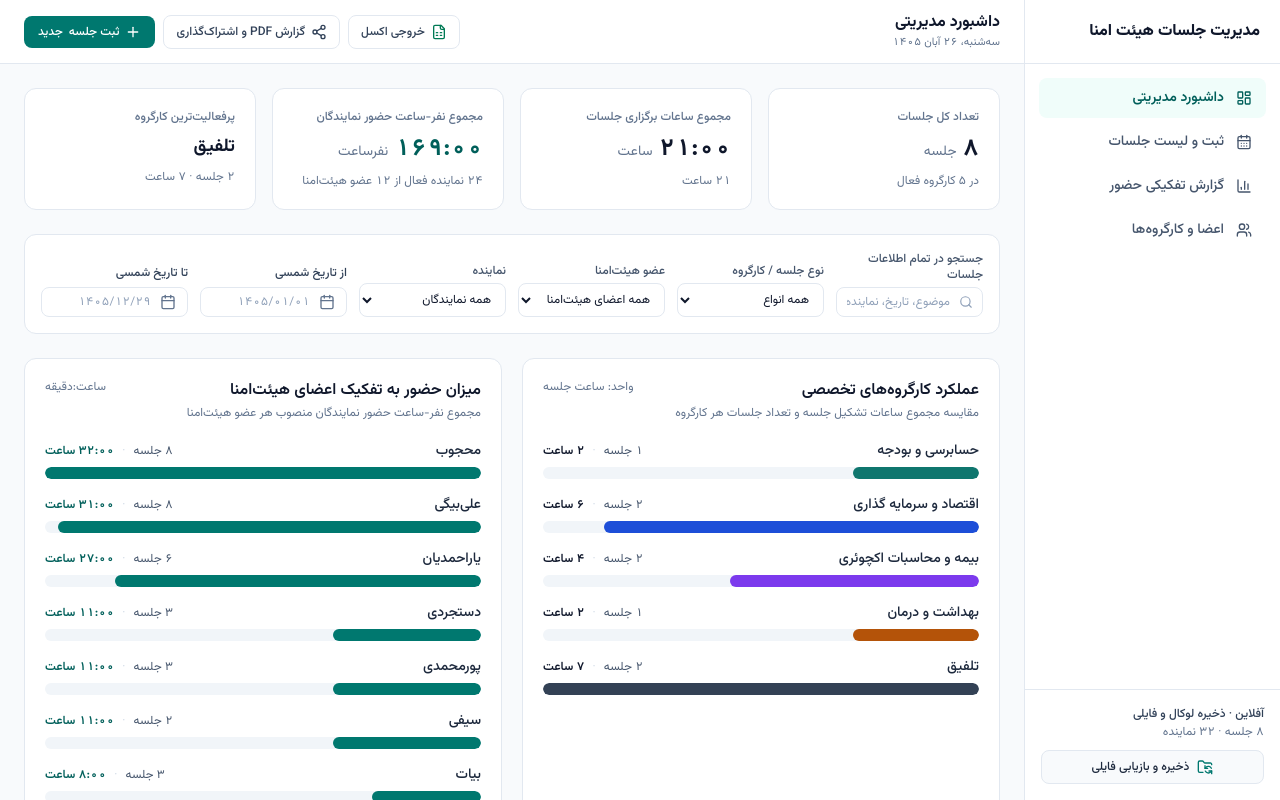
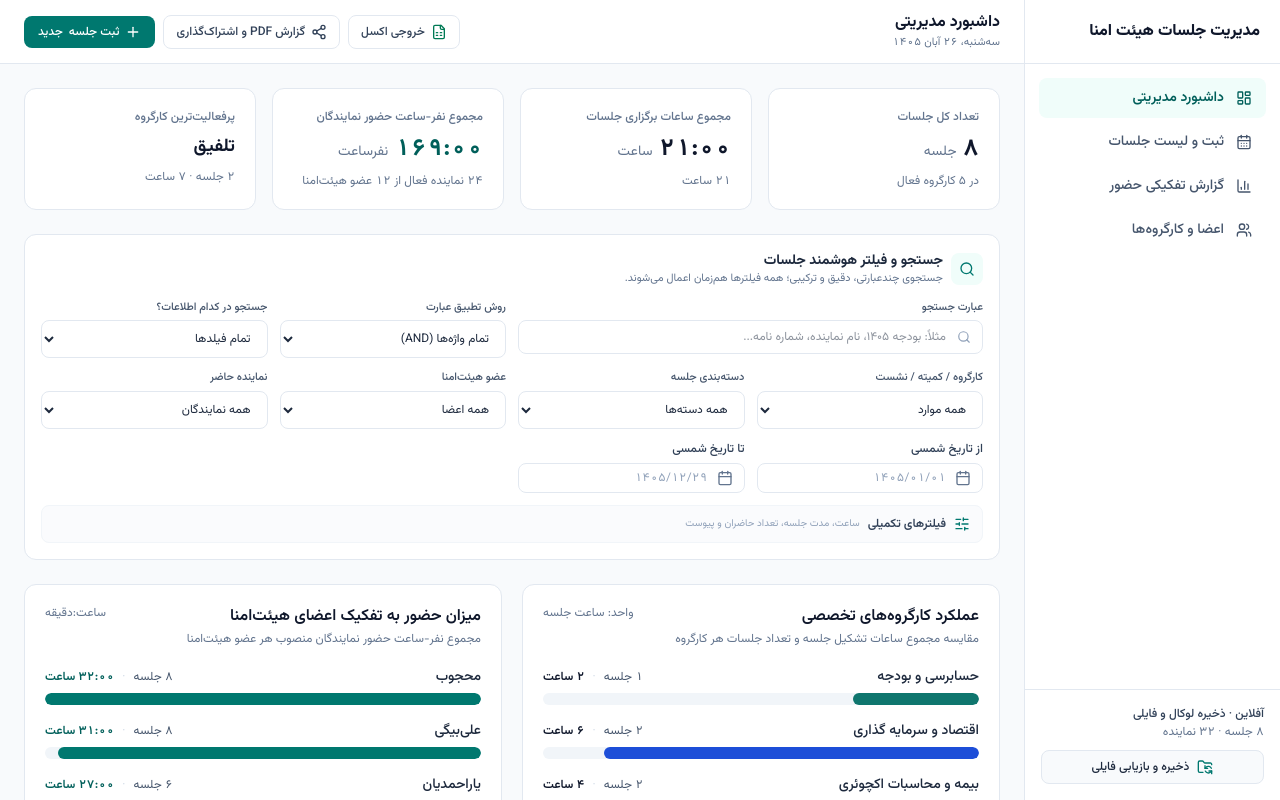
Before and after one commit to husseinmilad/j_heyatomana, a React (Vite) app: page / in a window 1280 px wide. Shown: the top 800 px of the page. Built offline with nearby package versions, Linux system fonts and the light colour scheme.

Commit message:
Redesign advanced search and filter interface

```diff
--- a/src/components/FilterBar.tsx
+++ b/src/components/FilterBar.tsx
@@ -1,6 +1,7 @@
 import React from 'react';
-import { RotateCcw, Search } from 'lucide-react';
+import { RotateCcw, Search, SlidersHorizontal } from 'lucide-react';
 import {
+  Committee,
   CommitteeId,
   FilterState,
   Representative,
@@ -14,15 +15,27 @@ interface FilterBarProps {
   onChange: (next: FilterState) => void;
   trustees: Trustee[];
   representatives: Representative[];
+  committees?: Committee[];
+  scopeLabel?: string;
 }
 
 export const DEFAULT_FILTERS: FilterState = {
   searchQuery: '',
+  searchMode: 'all',
+  searchField: 'all',
   committeeId: 'all',
+  committeeCategory: 'all',
   trusteeId: 'all',
   representativeId: 'all',
   dateFrom: '',
   dateTo: '',
+  startTimeFrom: '',
+  startTimeTo: '',
+  minDuration: '',
+  maxDuration: '',
+  minAttendees: '',
+  maxAttendees: '',
+  attachmentStatus: 'all',
 };
 
 export const FilterBar: React.FC<FilterBarProps> = ({
@@ -30,158 +43,75 @@ export const FilterBar: React.FC<FilterBarProps> = ({
   onChange,
   trustees,
   representatives,
+  committees = COMMITTEES,
+  scopeLabel = 'جلسات',
 }) => {
-  const hasActiveFilters =
-    filters.searchQuery !== '' ||
-    filters.committeeId !== 'all' ||
-    filters.trusteeId !== 'all' ||
-    filters.representativeId !== 'all' ||
-    filters.dateFrom !== '' ||
-    filters.dateTo !== '';
+  const patch = (values: Partial<FilterState>) => onChange({ ...DEFAULT_FILTERS, ...filters, ...values });
+  const normalized = { ...DEFAULT_FILTERS, ...filters };
+  const hasActiveFilters = Object.entries(normalized).some(([key, value]) => {
+    const defaultValue = DEFAULT_FILTERS[key as keyof FilterState];
+    return value !== defaultValue && value !== '' && value !== undefined;
+  });
+
+  const inputClass = 'w-full rounded-lg border border-slate-200 bg-white px-3 py-2 text-xs text-slate-800 outline-none focus:border-teal-600 focus:ring-2 focus:ring-teal-600/15';
+  const labelClass = 'mb-1 block text-[11px] font-medium text-slate-600';
 
   return (
-    <div className="rounded-xl border border-slate-200 bg-white p-4">
-      <div className="grid grid-cols-1 sm:grid-cols-2 lg:grid-cols-12 gap-3 items-end">
-        {/* Search */}
-        <div className="lg:col-span-2">
-          <label
-            htmlFor="filter-search"
-            className="block text-xs font-medium text-slate-600 mb-1"
-          >
-            جستجو در تمام اطلاعات جلسات
-          </label>
-          <div className="relative">
-            <input
-              id="filter-search"
-              type="text"
-              value={filters.searchQuery}
-              onChange={(e) =>
-                onChange({ ...filters, searchQuery: e.target.value })
-              }
-              placeholder="موضوع، تاریخ، نماینده، شماره نامه..."
-              className="w-full rounded-lg border border-slate-200 bg-white pr-8 pl-2.5 py-1.5 text-xs text-slate-900 placeholder:text-slate-400 focus:outline-none focus:ring-2 focus:ring-teal-600/20 focus:border-teal-700"
-            />
-            <Search className="w-3.5 h-3.5 text-slate-400 absolute right-2.5 top-1/2 -translate-y-1/2 pointer-events-none" />
+    <section className="rounded-xl border border-slate-200 bg-white p-4 space-y-3" aria-label={`جستجو و فیلتر ${scopeLabel}`}>
+      <div className="flex flex-wrap items-center justify-between gap-2">
+        <div className="flex items-center gap-2">
+          <div className="rounded-lg bg-teal-50 p-2 text-teal-700"><Search className="h-4 w-4" /></div>
+          <div>
+            <h3 className="text-sm font-bold text-slate-800">جستجو و فیلتر هوشمند {scopeLabel}</h3>
+            <p className="text-[11px] text-slate-500">جستجوی چندعبارتی، دقیق و ترکیبی؛ همه فیلترها هم‌زمان اعمال می‌شوند.</p>
           </div>
         </div>
+        {hasActiveFilters && <button type="button" onClick={() => onChange(DEFAULT_FILTERS)} className="inline-flex items-center gap-1.5 rounded-lg px-3 py-2 text-xs font-medium text-slate-600 hover:bg-slate-100"><RotateCcw className="h-3.5 w-3.5" />پاک‌کردن فیلترها</button>}
+      </div>
 
-        {/* Committee */}
-        <div className="lg:col-span-2">
-          <label
-            htmlFor="filter-committee"
-            className="block text-xs font-medium text-slate-600 mb-1"
-          >
-            نوع جلسه / کارگروه
-          </label>
-          <select
-            id="filter-committee"
-            value={filters.committeeId}
-            onChange={(e) =>
-              onChange({
-                ...filters,
-                committeeId: e.target.value as CommitteeId | 'all',
-              })
-            }
-            className="w-full rounded-lg border border-slate-200 bg-white px-2.5 py-1.5 text-xs text-slate-900 focus:outline-none focus:ring-2 focus:ring-teal-600/20 focus:border-teal-700"
-          >
-            <option value="all">همه انواع</option>
-            {COMMITTEES.map((c) => (
-              <option key={c.id} value={c.id}>
-                {c.name}
-              </option>
-            ))}
+      <div className="grid grid-cols-1 gap-3 md:grid-cols-12">
+        <div className="md:col-span-6">
+          <label htmlFor="filter-search" className={labelClass}>عبارت جستجو</label>
+          <div className="relative">
+            <input id="filter-search" type="search" autoComplete="off" value={normalized.searchQuery} onChange={(e) => patch({ searchQuery: e.target.value })} placeholder="مثلاً: بودجه ۱۴۰۵، نام نماینده، شماره نامه..." className={`${inputClass} pr-9`} />
+            <Search className="pointer-events-none absolute right-3 top-1/2 h-3.5 w-3.5 -translate-y-1/2 text-slate-400" />
+          </div>
+        </div>
+        <div className="md:col-span-3">
+          <label htmlFor="filter-search-mode" className={labelClass}>روش تطبیق عبارت</label>
+          <select id="filter-search-mode" value={normalized.searchMode} onChange={(e) => patch({ searchMode: e.target.value as FilterState['searchMode'] })} className={inputClass}>
+            <option value="all">تمام واژه‌ها (AND)</option><option value="any">حداقل یکی از واژه‌ها (OR)</option><option value="exact">عبارت دقیق</option>
           </select>
         </div>
-
-        {/* Trustee */}
-        <div className="lg:col-span-2">
-          <label
-            htmlFor="filter-trustee"
-            className="block text-xs font-medium text-slate-600 mb-1"
-          >
-            عضو هیئت‌امنا
-          </label>
-          <select
-            id="filter-trustee"
-            value={filters.trusteeId}
-            onChange={(e) =>
-              onChange({ ...filters, trusteeId: e.target.value })
-            }
-            className="w-full rounded-lg border border-slate-200 bg-white px-2.5 py-1.5 text-xs text-slate-900 focus:outline-none focus:ring-2 focus:ring-teal-600/20 focus:border-teal-700"
-          >
-            <option value="all">همه اعضای هیئت‌امنا</option>
-            {trustees.map((t) => (
-              <option key={t.id} value={t.id}>
-                {t.fullName}
-              </option>
-            ))}
+        <div className="md:col-span-3">
+          <label htmlFor="filter-search-field" className={labelClass}>جستجو در کدام اطلاعات؟</label>
+          <select id="filter-search-field" value={normalized.searchField} onChange={(e) => patch({ searchField: e.target.value as FilterState['searchField'] })} className={inputClass}>
+            <option value="all">تمام فیلدها</option><option value="topic">موضوع جلسه</option><option value="summary">متن گزارش</option><option value="people">اعضا و نمایندگان</option><option value="committee">کارگروه / نوع جلسه</option><option value="letter">شماره نامه</option><option value="attachment">نام پیوست</option><option value="date">تاریخ</option><option value="time">ساعت برگزاری</option>
           </select>
-        </div>
-
-        {/* Representative */}
-        <div className="lg:col-span-2">
-          <label
-            htmlFor="filter-rep"
-            className="block text-xs font-medium text-slate-600 mb-1"
-          >
-            نماینده
-          </label>
-          <select
-            id="filter-rep"
-            value={filters.representativeId}
-            onChange={(e) =>
-              onChange({ ...filters, representativeId: e.target.value })
-            }
-            className="w-full rounded-lg border border-slate-200 bg-white px-2.5 py-1.5 text-xs text-slate-900 focus:outline-none focus:ring-2 focus:ring-teal-600/20 focus:border-teal-700"
-          >
-            <option value="all">همه نمایندگان</option>
-            {representatives.map((r) => (
-              <option key={r.id} value={r.id}>
-                {r.fullName}
-              </option>
-            ))}
-          </select>
-        </div>
-
-        {/* Date From */}
-        <div className="lg:col-span-2 sm:col-span-1">
-          <JalaliDatePicker
-            id="filter-date-from"
-            label="از تاریخ شمسی"
-            value={filters.dateFrom}
-            onChange={(val) => onChange({ ...filters, dateFrom: val })}
-            placeholder="۱۴۰۵/۰۱/۰۱"
-            clearable
-            compact
-          />
-        </div>
-
-        {/* Date To */}
-        <div className="lg:col-span-2 sm:col-span-1">
-          <JalaliDatePicker
-            id="filter-date-to"
-            label="تا تاریخ شمسی"
-            value={filters.dateTo}
-            onChange={(val) => onChange({ ...filters, dateTo: val })}
-            placeholder="۱۴۰۵/۱۲/۲۹"
-            clearable
-            compact
-          />
         </div>
       </div>
 
-      {hasActiveFilters && (
-        <div className="mt-3 pt-2.5 border-t border-slate-100 flex items-center justify-end">
-          <button
-            type="button"
-            onClick={() => onChange(DEFAULT_FILTERS)}
-            className="inline-flex items-center gap-1.5 text-xs font-medium text-slate-600 hover:text-slate-900 px-2.5 py-1 rounded-md hover:bg-slate-100 transition-colors"
-          >
-            <RotateCcw className="w-3.5 h-3.5" />
-            پاک کردن همه فیلترها
-          </button>
+      <div className="grid grid-cols-1 gap-3 sm:grid-cols-2 lg:grid-cols-4">
+        <div><label htmlFor="filter-committee" className={labelClass}>کارگروه / کمیته / نشست</label><select id="filter-committee" value={normalized.committeeId} onChange={(e) => patch({ committeeId: e.target.value as CommitteeId | 'all' })} className={inputClass}><option value="all">همه موارد</option>{committees.map((c) => <option key={c.id} value={c.id}>{c.name}</option>)}</select></div>
+        <div><label htmlFor="filter-category" className={labelClass}>دسته‌بندی جلسه</label><select id="filter-category" value={normalized.committeeCategory} onChange={(e) => patch({ committeeCategory: e.target.value as FilterState['committeeCategory'] })} className={inputClass}><option value="all">همه دسته‌ها</option><option value="کارگروه">کارگروه</option><option value="کمیته">کمیته</option><option value="نشست">نشست</option></select></div>
+        <div><label htmlFor="filter-trustee" className={labelClass}>عضو هیئت‌امنا</label><select id="filter-trustee" value={normalized.trusteeId} onChange={(e) => patch({ trusteeId: e.target.value })} className={inputClass}><option value="all">همه اعضا</option>{trustees.map((t) => <option key={t.id} value={t.id}>{t.fullName}</option>)}</select></div>
+        <div><label htmlFor="filter-rep" className={labelClass}>نماینده حاضر</label><select id="filter-rep" value={normalized.representativeId} onChange={(e) => patch({ representativeId: e.target.value })} className={inputClass}><option value="all">همه نمایندگان</option>{representatives.map((r) => <option key={r.id} value={r.id}>{r.fullName}</option>)}</select></div>
+        <div><JalaliDatePicker id="filter-date-from" label="از تاریخ شمسی" value={normalized.dateFrom} onChange={(val) => patch({ dateFrom: val })} placeholder="۱۴۰۵/۰۱/۰۱" clearable compact /></div>
+        <div><JalaliDatePicker id="filter-date-to" label="تا تاریخ شمسی" value={normalized.dateTo} onChange={(val) => patch({ dateTo: val })} placeholder="۱۴۰۵/۱۲/۲۹" clearable compact /></div>
+      </div>
+
+      <details className="group rounded-lg border border-slate-100 bg-slate-50/70">
+        <summary className="flex cursor-pointer list-none items-center gap-2 px-3 py-2.5 text-xs font-semibold text-slate-700"><SlidersHorizontal className="h-4 w-4 text-teal-700" />فیلترهای تکمیلی <span className="text-[10px] font-normal text-slate-400">ساعت، مدت جلسه، تعداد حاضران و پیوست</span></summary>
+        <div className="grid grid-cols-1 gap-3 border-t border-slate-100 p-3 sm:grid-cols-2 lg:grid-cols-4">
+          <div><label htmlFor="filter-time-from" className={labelClass}>ساعت شروع از</label><input id="filter-time-from" type="time" value={normalized.startTimeFrom} onChange={(e) => patch({ startTimeFrom: e.target.value })} className={inputClass} /></div>
+          <div><label htmlFor="filter-time-to" className={labelClass}>ساعت شروع تا</label><input id="filter-time-to" type="time" value={normalized.startTimeTo} onChange={(e) => patch({ startTimeTo: e.target.value })} className={inputClass} /></div>
+          <div><label htmlFor="filter-min-duration" className={labelClass}>حداقل مدت جلسه (دقیقه)</label><input id="filter-min-duration" type="number" min="0" value={normalized.minDuration} onChange={(e) => patch({ minDuration: e.target.value })} placeholder="مثلاً ۳۰" className={inputClass} /></div>
+          <div><label htmlFor="filter-max-duration" className={labelClass}>حداکثر مدت جلسه (دقیقه)</label><input id="filter-max-duration" type="number" min="0" value={normalized.maxDuration} onChange={(e) => patch({ maxDuration: e.target.value })} placeholder="مثلاً ۱۸۰" className={inputClass} /></div>
+          <div><label htmlFor="filter-min-attendees" className={labelClass}>حداقل تعداد نماینده حاضر</label><input id="filter-min-attendees" type="number" min="0" value={normalized.minAttendees} onChange={(e) => patch({ minAttendees: e.target.value })} className={inputClass} /></div>
+          <div><label htmlFor="filter-max-attendees" className={labelClass}>حداکثر تعداد نماینده حاضر</label><input id="filter-max-attendees" type="number" min="0" value={normalized.maxAttendees} onChange={(e) => patch({ maxAttendees: e.target.value })} className={inputClass} /></div>
+          <div><label htmlFor="filter-attachment" className={labelClass}>وضعیت پیوست</label><select id="filter-attachment" value={normalized.attachmentStatus} onChange={(e) => patch({ attachmentStatus: e.target.value as FilterState['attachmentStatus'] })} className={inputClass}><option value="all">با پیوست و بدون پیوست</option><option value="with">فقط دارای پیوست</option><option value="without">فقط بدون پیوست</option></select></div>
         </div>
-      )}
-    </div>
+      </details>
+    </section>
   );
 };
```
